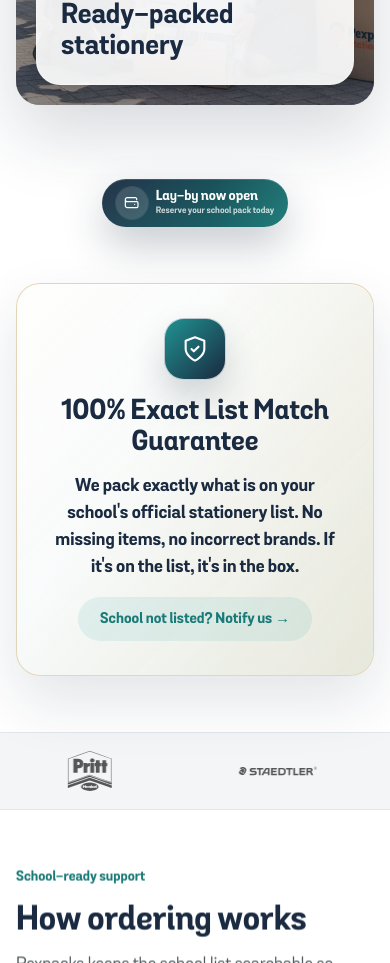
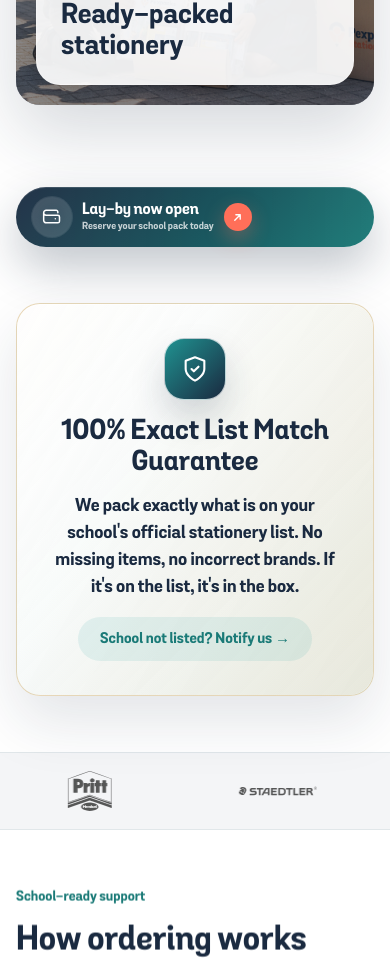
Before and after one commit to mcebisidesigner-spec/pexpacks-supplies, a Next.js app: page / in a window 390 px wide. Shown: the part 1085-2048 px from the top of the page. Built offline with nearby package versions, Linux system fonts and the light colour scheme.

Commit message:
Revamp lay-by CTA with heartbeat animation, coral arrow, and larger prominent design

```diff
--- a/app/page.tsx
+++ b/app/page.tsx
@@ -102,6 +102,11 @@ No queues. No confusion. No missing items.
           <span className={homeStyles.laybySpotlightText}>
             <strong>Lay-by now open</strong>
             <span>Reserve your school pack today</span>
+          </span>
+          <span className={homeStyles.laybySpotlightAction} aria-hidden="true">
+            <svg viewBox="0 0 24 24" focusable="false">
+              <path d="M7 17 17 7M9 7h8v8" />
+            </svg>
           </span>
         </Link>
       </section>
--- a/components/marketing/MarketingHome.module.css
+++ b/components/marketing/MarketingHome.module.css
@@ -156,20 +156,19 @@
 .laybySpotlight {
   display: flex;
   justify-content: center;
-  padding: clamp(16px, 3vw, 32px) var(--gutter-desktop) 0;
+  padding: clamp(24px, 4vw, 48px) var(--gutter-desktop) 0;
   background: var(--pex-bg);
 }
 
 .laybySpotlightLink {
   position: relative;
   display: inline-flex;
-  justify-content: center;
   align-items: center;
   box-sizing: border-box;
-  gap: clamp(10px, 1.5vw, 18px);
-  width: auto;
-  min-height: clamp(52px, 6vw, 68px);
-  padding: clamp(10px, 1.5vw, 16px) clamp(18px, 2.5vw, 28px);
+  gap: clamp(14px, 2vw, 24px);
+  width: min(100%, 640px);
+  min-height: clamp(64px, 8vw, 88px);
+  padding: clamp(8px, 1.2vw, 14px) clamp(24px, 3.5vw, 40px);
   border: none;
   border-radius: var(--radius-pill);
   background:
@@ -177,11 +176,11 @@
   color: var(--pex-bg);
   text-decoration: none;
   box-shadow:
-    0 18px 40px rgba(26, 42, 64, 0.25),
+    0 20px 48px rgba(26, 42, 64, 0.28),
     0 0 0 1px rgba(255, 255, 255, 0.08),
     inset 0 1px 0 rgba(255, 255, 255, 0.14);
   transform-origin: center;
-  animation: laybyCtaGlow 2.4s ease-in-out infinite;
+  animation: laybyCtaHeartbeat 2.4s ease-in-out infinite;
   transition:
     transform 0.2s ease,
     box-shadow 0.2s ease;
@@ -203,10 +202,11 @@
 .laybySpotlightLink::after {
   content: "";
   position: absolute;
-  inset: -3px;
+  inset: -6px;
   z-index: -1;
   border-radius: inherit;
-  background: linear-gradient(135deg, rgba(255, 255, 255, 0.06), transparent 60%);
+  background:
+    linear-gradient(90deg, rgba(33, 158, 154, 0.08), rgba(255, 111, 89, 0.2), rgba(33, 158, 154, 0.08));
   opacity: 0;
   transform: scale(0.96);
   animation: laybyCtaHalo 2.4s ease-out infinite;
@@ -214,17 +214,25 @@
 
 .laybySpotlightLink:hover {
   box-shadow:
-    0 24px 52px rgba(26, 42, 64, 0.32),
-    0 0 0 3px rgba(255, 111, 89, 0.22),
+    0 28px 60px rgba(26, 42, 64, 0.36),
+    0 0 0 4px rgba(255, 111, 89, 0.25),
     inset 0 1px 0 rgba(255, 255, 255, 0.18);
-  transform: translateY(-3px) scale(1.015);
+  transform: translateY(-4px) scale(1.02);
+}
+
+.laybySpotlightLink:hover .laybySpotlightAction {
+  transform: translateX(4px);
+}
+
+.laybySpotlightLink:hover .laybySpotlightAction svg {
+  transform: scale(1.1);
 }
 
 .laybySpotlightIcon {
   position: relative;
   z-index: 1;
-  width: clamp(34px, 4vw, 44px);
-  height: clamp(34px, 4vw, 44px);
+  width: clamp(48px, 5.5vw, 64px);
+  height: clamp(48px, 5.5vw, 64px);
   display: grid;
   place-items: center;
   flex: 0 0 auto;
@@ -237,8 +245,8 @@
 }
 
 .laybySpotlightIcon svg {
-  width: clamp(16px, 2vw, 20px);
-  height: clamp(16px, 2vw, 20px);
+  width: clamp(22px, 2.8vw, 30px);
+  height: clamp(22px, 2.8vw, 30px);
 }
 
 .laybySpotlightText {
@@ -246,48 +254,69 @@
   z-index: 1;
   display: flex;
   flex-direction: column;
-  gap: 1px;
+  gap: 2px;
 }
 
 .laybySpotlightText strong {
   color: var(--pex-bg);
   font-family: var(--font-heading);
-  font-size: clamp(14px, 2vw, 22px);
+  font-size: clamp(18px, 2.8vw, 32px);
   font-weight: 900;
-  line-height: 1.1;
+  line-height: 1.05;
   white-space: nowrap;
 }
 
 .laybySpotlightText span {
   color: rgba(255, 255, 255, 0.75);
-  font-size: clamp(10px, 1.2vw, 13px);
+  font-size: clamp(12px, 1.4vw, 16px);
   font-weight: 700;
   line-height: 1.2;
   white-space: nowrap;
 }
 
-@keyframes laybyCtaGlow {
+.laybySpotlightAction {
+  position: relative;
+  z-index: 1;
+  flex: 0 0 auto;
+  width: clamp(32px, 3.5vw, 40px);
+  height: clamp(32px, 3.5vw, 40px);
+  border-radius: 50%;
+  background: var(--pex-coral);
+  color: var(--pex-bg);
+  display: grid;
+  place-items: center;
+  transition: transform 0.2s ease;
+  box-shadow: 0 8px 20px rgba(255, 111, 89, 0.35);
+}
+
+.laybySpotlightAction svg {
+  width: clamp(15px, 1.6vw, 18px);
+  height: clamp(15px, 1.6vw, 18px);
+  fill: none;
+  stroke: currentColor;
+  stroke-width: 2.5;
+  stroke-linecap: round;
+  stroke-linejoin: round;
+  transition: transform 0.2s ease;
+}
+
+@keyframes laybyCtaHeartbeat {
   0%,
   56%,
   100% {
-    box-shadow:
-      0 18px 40px rgba(26, 42, 64, 0.25),
-      0 0 0 1px rgba(255, 255, 255, 0.08),
-      inset 0 1px 0 rgba(255, 255, 255, 0.14);
+    transform: scale(1);
   }
 
   12% {
-    box-shadow:
-      0 24px 52px rgba(26, 42, 64, 0.34),
-      0 0 0 2px rgba(255, 111, 89, 0.2),
-      inset 0 1px 0 rgba(255, 255, 255, 0.18);
+    transform: scale(1.035);
+  }
+
+  20% {
+    transform: scale(0.992);
   }
 
   30% {
-    box-shadow:
-      0 18px 40px rgba(26, 42, 64, 0.25),
-      0 0 0 1px rgba(255, 255, 255, 0.08),
-      inset 0 1px 0 rgba(255, 255, 255, 0.14);
+    transform: scale(1.02);
   }
 }
 
@@ -392,29 +421,40 @@
   }
 
   .laybySpotlightLink {
-    gap: 8px;
-    min-height: 44px;
-    padding: 8px 14px;
+    gap: 10px;
+    min-height: 54px;
+    padding: 10px 16px;
+    width: 100%;
   }
 
   .laybySpotlightIcon {
-    width: 32px;
-    height: 32px;
+    width: 40px;
+    height: 40px;
   }
 
   .laybySpotlightIcon svg {
-    width: 16px;
-    height: 16px;
+    width: 20px;
+    height: 20px;
   }
 
   .laybySpotlightText strong {
-    font-size: 14px;
+    font-size: 16px;
     white-space: normal;
   }
 
   .laybySpotlightText span {
-    font-size: 9px;
+    font-size: 10px;
     white-space: normal;
+  }
+
+  .laybySpotlightAction {
+    width: 28px;
+    height: 28px;
+  }
+
+  .laybySpotlightAction svg {
+    width: 13px;
+    height: 13px;
   }
 
   .guaranteeSection {
```
